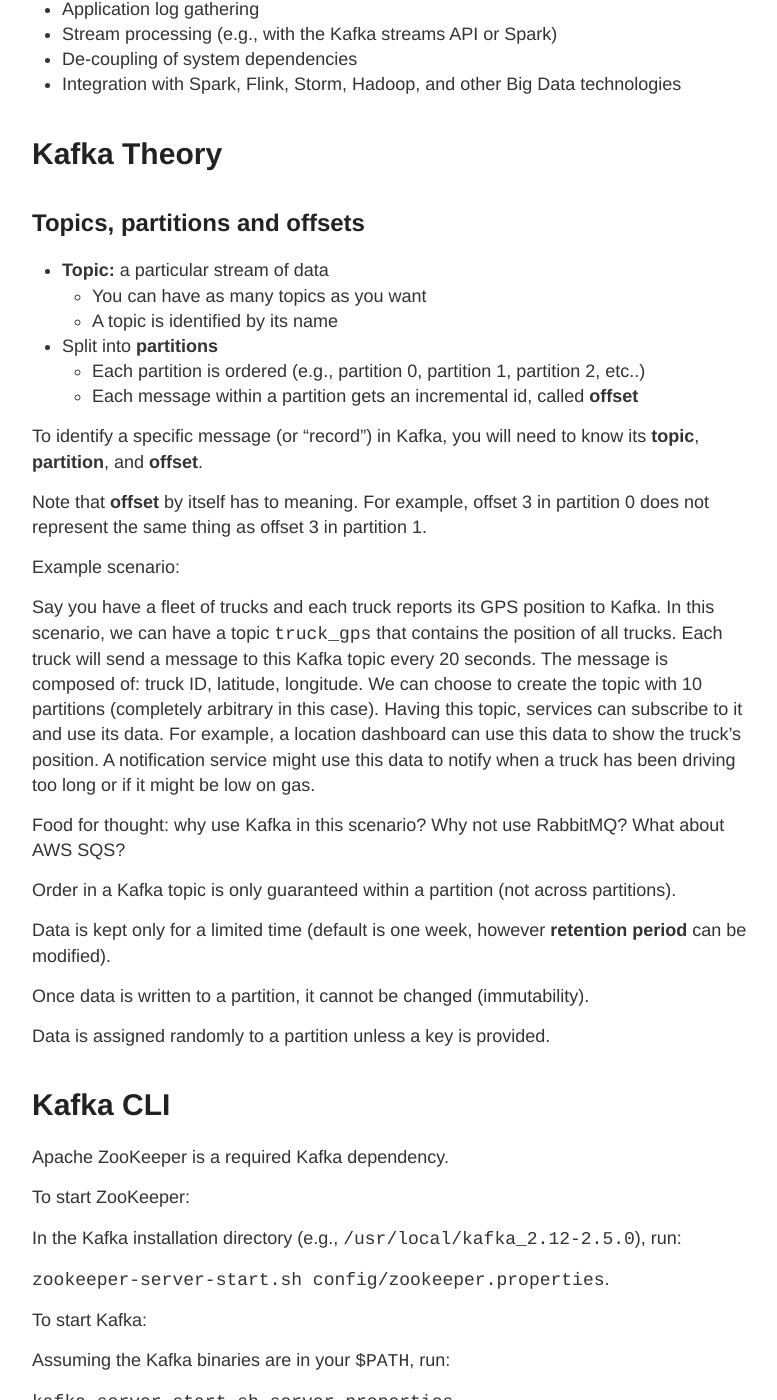
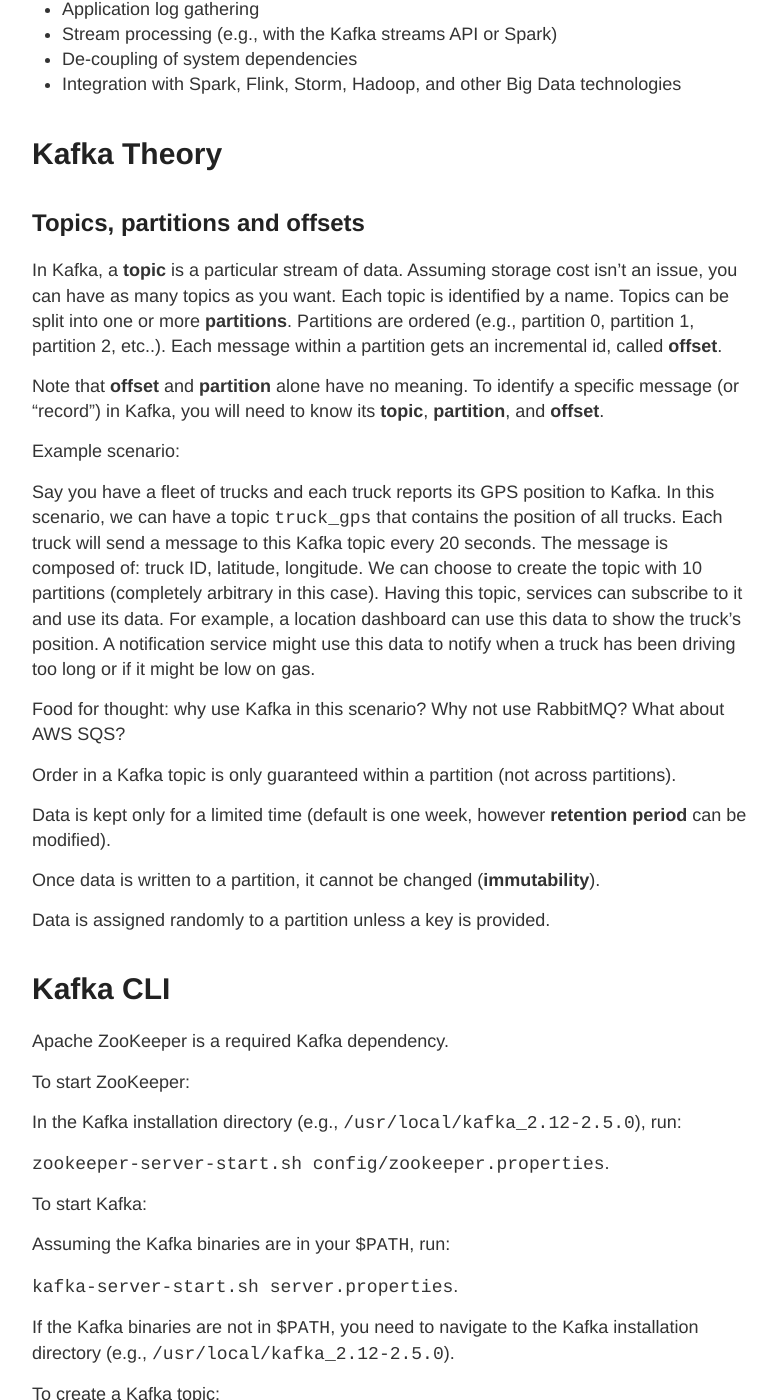
Before and after one commit to gutucristian/gutucristian.github.io, a Jekyll site: the page built from _posts/2020-06-01-Kafka.md, in a window 1280 px wide and 1400 px high, scrolled down 2434 px. Shown: the whole window, without its empty margins (248-1025 px from the left). Built offline with Jekyll 4.4.1, drawn with Linux system fonts in a browser that asks for light colours; our own code applies the rules of GitHub Pages for plain Markdown files.

Commit message:
Update 2020-06-01-Kafka.md

```diff
--- a/_posts/2020-06-01-Kafka.md
+++ b/_posts/2020-06-01-Kafka.md
@@ -44,16 +44,9 @@
 
 ## Topics, partitions and offsets
 
-- __Topic:__ a particular stream of data
-  - You can have as many topics as you want
-  - A topic is identified by its name
-- Split into __partitions__
-  - Each partition is ordered (e.g., partition 0, partition 1, partition 2, etc..)
-  - Each message within a partition gets an incremental id, called __offset__
+In Kafka, a __topic__ is a particular stream of data. Assuming storage cost isn't an issue, you can have as many topics as you want. Each topic is identified by a name. Topics can be split into one or more __partitions__. Partitions are ordered (e.g., partition 0, partition 1, partition 2, etc..). Each message within a partition gets an incremental id, called __offset__.
 
-To identify a specific message (or "record") in Kafka, you will need to know its __topic__, __partition__, and __offset__.
-
-Note that __offset__ by itself has to meaning. For example, offset 3 in partition 0 does not represent the same thing as offset 3 in partition 1.
+Note that __offset__ and __partition__ alone have no meaning. To identify a specific message (or "record") in Kafka, you will need to know its __topic__, __partition__, and __offset__.
 
 Example scenario:
 
@@ -65,7 +58,7 @@
 
 Data is kept only for a limited time (default is one week, however __retention period__ can be modified).
 
-Once data is written to a partition, it cannot be changed (immutability).
+Once data is written to a partition, it cannot be changed (__immutability__).
 
 Data is assigned randomly to a partition unless a key is provided.
 
```
